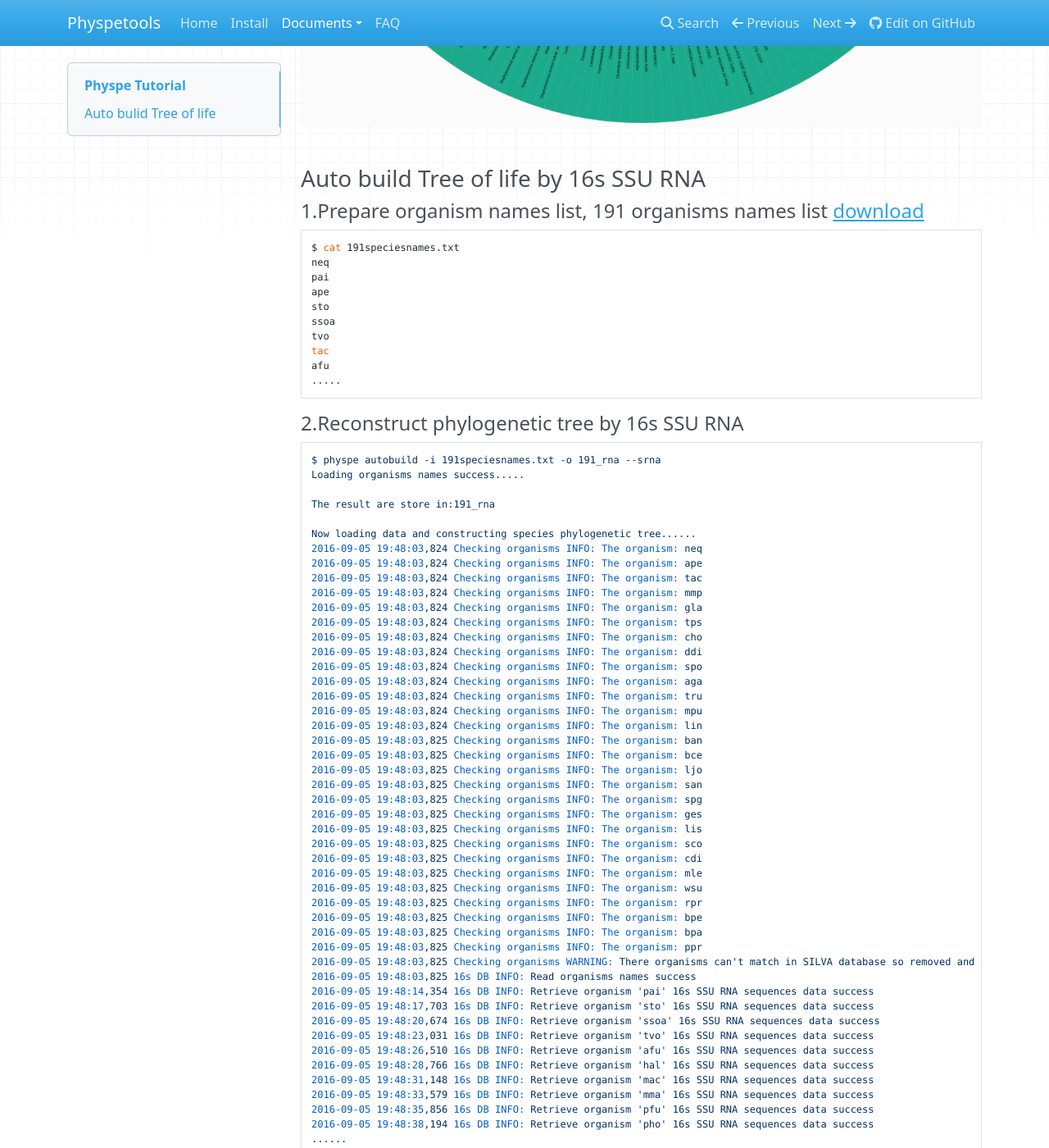
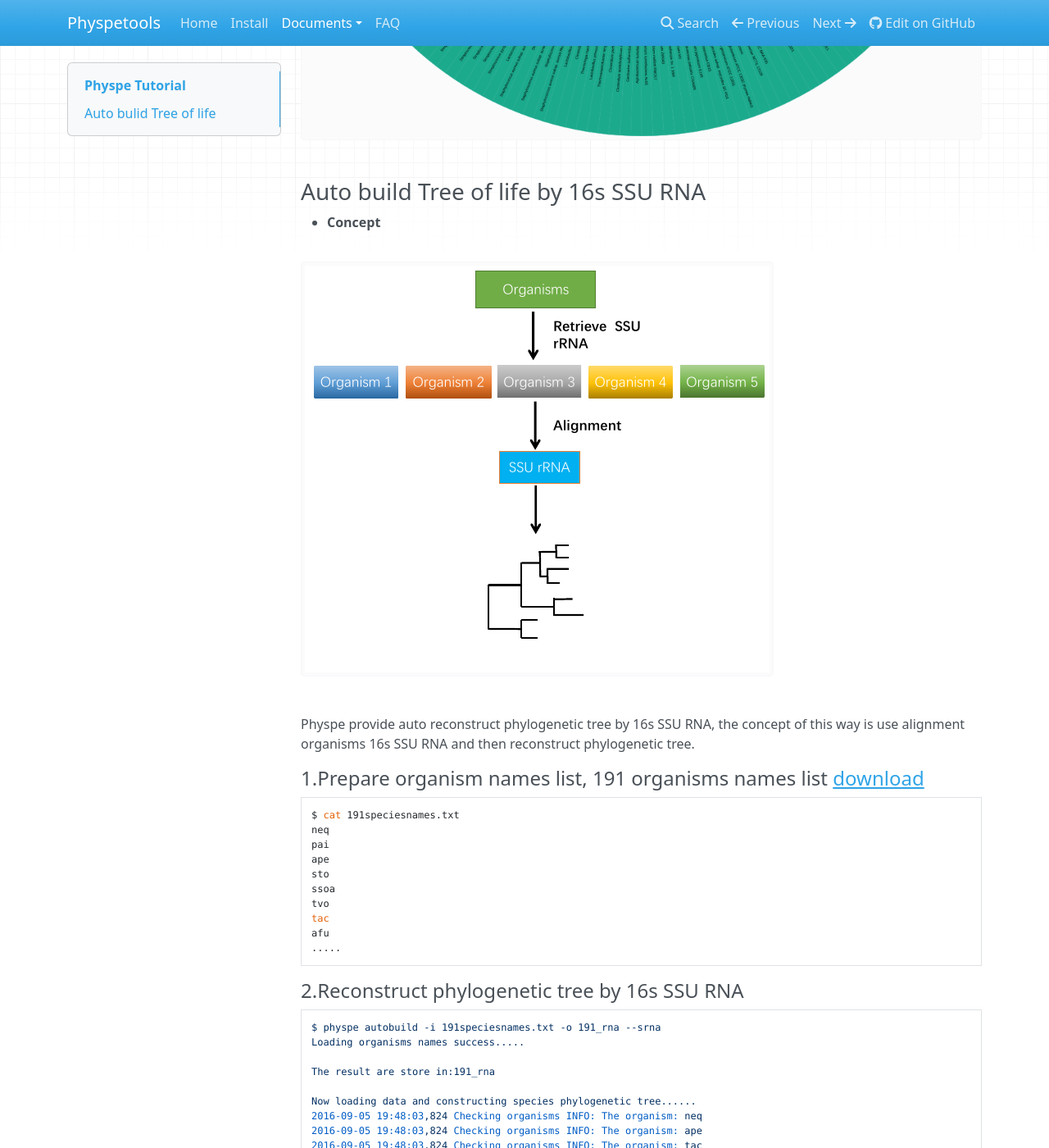
Before and after one commit to yangfangs/physpetools, an MkDocs documentation site: the page built from docs/docs/tutorial.md, in a window 1280 px wide and 1400 px high, scrolled down 5792 px. Shown: the whole window at 82% size. Built offline with MkDocs 1.6.1, drawn with Linux system fonts in a browser that asks for light colours; nearby versions of some CDN libraries; old or Windows-style settings are respelled for this version of MkDocs.

Commit message:
update tutorial tree of life rna

```diff
--- a/docs/docs/tutorial.md
+++ b/docs/docs/tutorial.md
@@ -150,6 +150,15 @@ mja     range   #996433 Archaea
 
 
 ### Auto build Tree of life by 16s SSU RNA
+
+* **Concept**
+
+![physpe_concept_hcp](img/physpe_concept_rna.png)
+
+Physpe provide auto reconstruct phylogenetic tree by 16s SSU RNA, the concept of this way is use alignment organisms 16s SSU RNA and then reconstruct
+phylogenetic tree.
+
+
 
 ####  1.Prepare organism names list, 191 organisms names list [download][1]
 
```
Also changed, not shown: docs/docs/img/physpe_concept_hcp.png, docs/docs/img/physpe_concept_rna.png (added).
